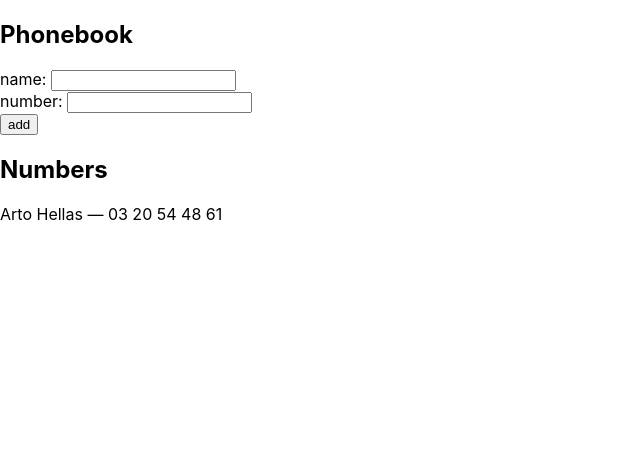
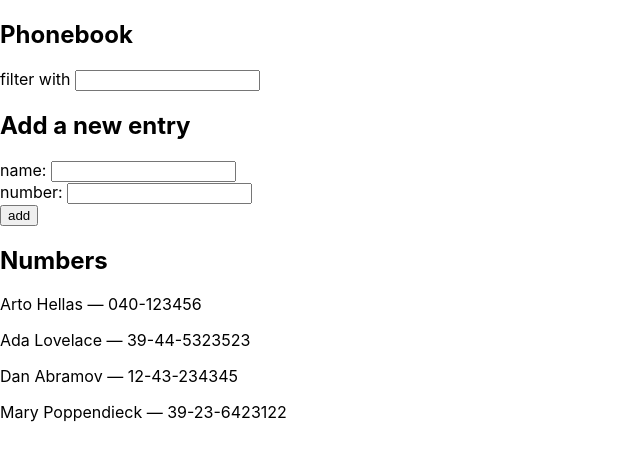
Before and after one commit to symsmith/full-stack-open, a React (Create React App) app in the folder part2/phonebook/: page / in a window 1280 px wide. Shown: the top 460 px of the page, without its empty margins (0-640 px from the left). Built offline with nearby package versions, Linux system fonts and the light colour scheme.

Commit message:
Add filtering input (Ex. 2.9)

```diff
--- a/part2/phonebook/src/App.js
+++ b/part2/phonebook/src/App.js
@@ -1,12 +1,21 @@
 import React, { useState } from 'react'
 
 const App = () => {
-  const [persons, setPersons] = useState([{
-    name: 'Arto Hellas',
-    number: '03 20 54 48 61'
-  }])
+  const [persons, setPersons] = useState([
+    { name: 'Arto Hellas', number: '040-123456', id: 1 },
+    { name: 'Ada Lovelace', number: '39-44-5323523', id: 2 },
+    { name: 'Dan Abramov', number: '12-43-234345', id: 3 },
+    { name: 'Mary Poppendieck', number: '39-23-6423122', id: 4 }
+  ])
   const [newName, setNewName] = useState('')
   const [newNumber, setNewNumber] = useState('')
+  const [filteringValue, setFilteringValue] = useState('')
+
+  let entriesShown = persons.filter(e => e.name.toLowerCase().includes(filteringValue.toLowerCase()))
+
+  const handleFilteringChange = (event) => {
+    setFilteringValue(event.target.value)
+  }
 
   const handleNameChange = (event) => {
     setNewName(event.target.value)
@@ -19,7 +28,7 @@
   const handleSubmit = (event) => {
     event.preventDefault()
     if (persons.filter(e => e.name === newName).length === 0) {
-      setPersons([...persons, { name: newName, number: newNumber }])
+      setPersons([...persons, { name: newName, number: newNumber, id: persons.length + 1 }])
     }
     else {
       alert(`${newName} is already added to the phonebook`)
@@ -31,6 +40,10 @@
   return (
     <div>
       <h2>Phonebook</h2>
+      <div>
+        filter with <input value={filteringValue} onChange={handleFilteringChange} />
+      </div>
+      <h2>Add a new entry</h2>
       <form onSubmit={handleSubmit}>
         <div>
           name: <input required value={newName} onChange={handleNameChange} />
@@ -43,7 +56,7 @@
         </div>
       </form>
       <h2>Numbers</h2>
-      {persons.map((person) => (
+      {entriesShown.map((person) => (
         <p key={person.name}>{person.name} &mdash; {person.number}</p>
       ))}
     </div>
```
